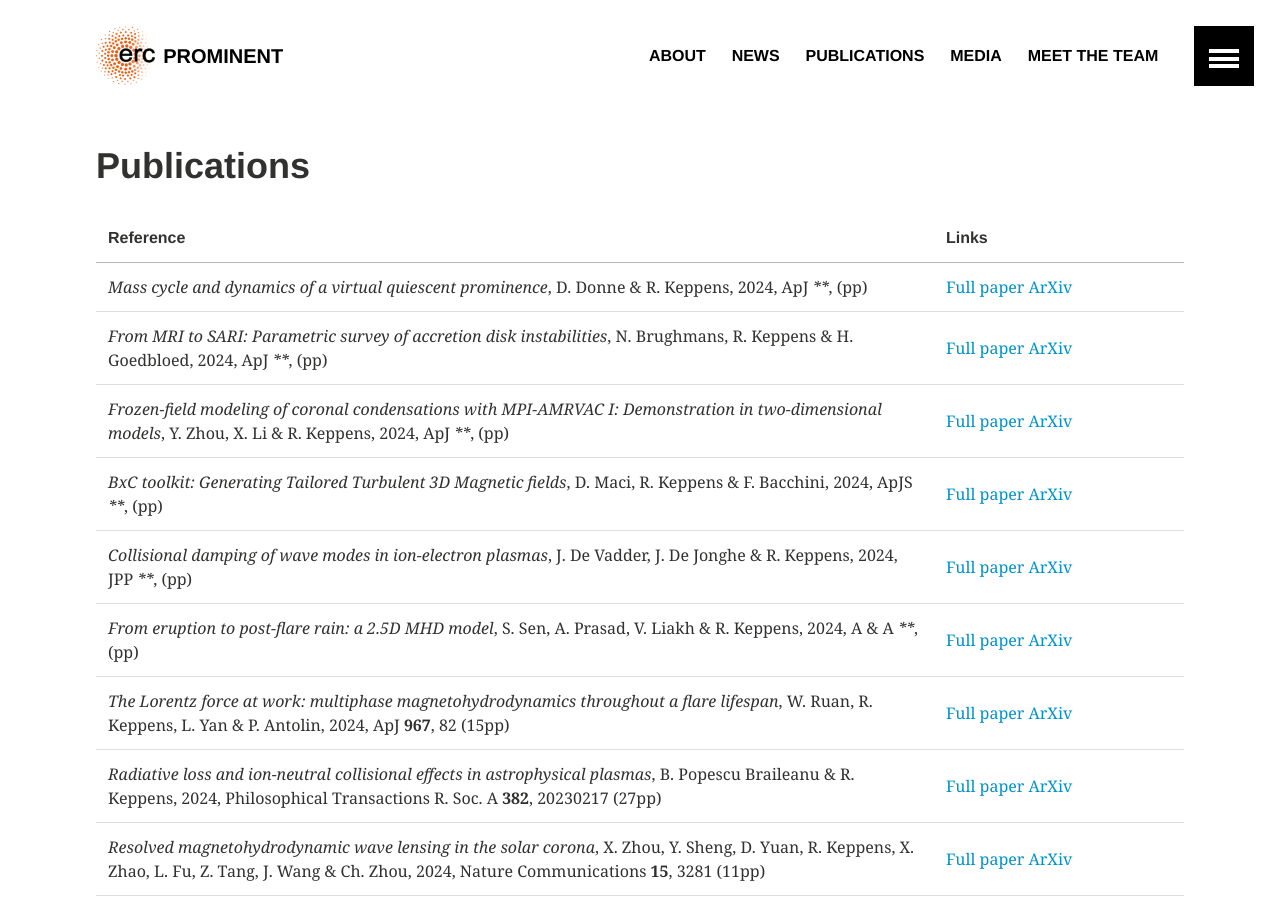
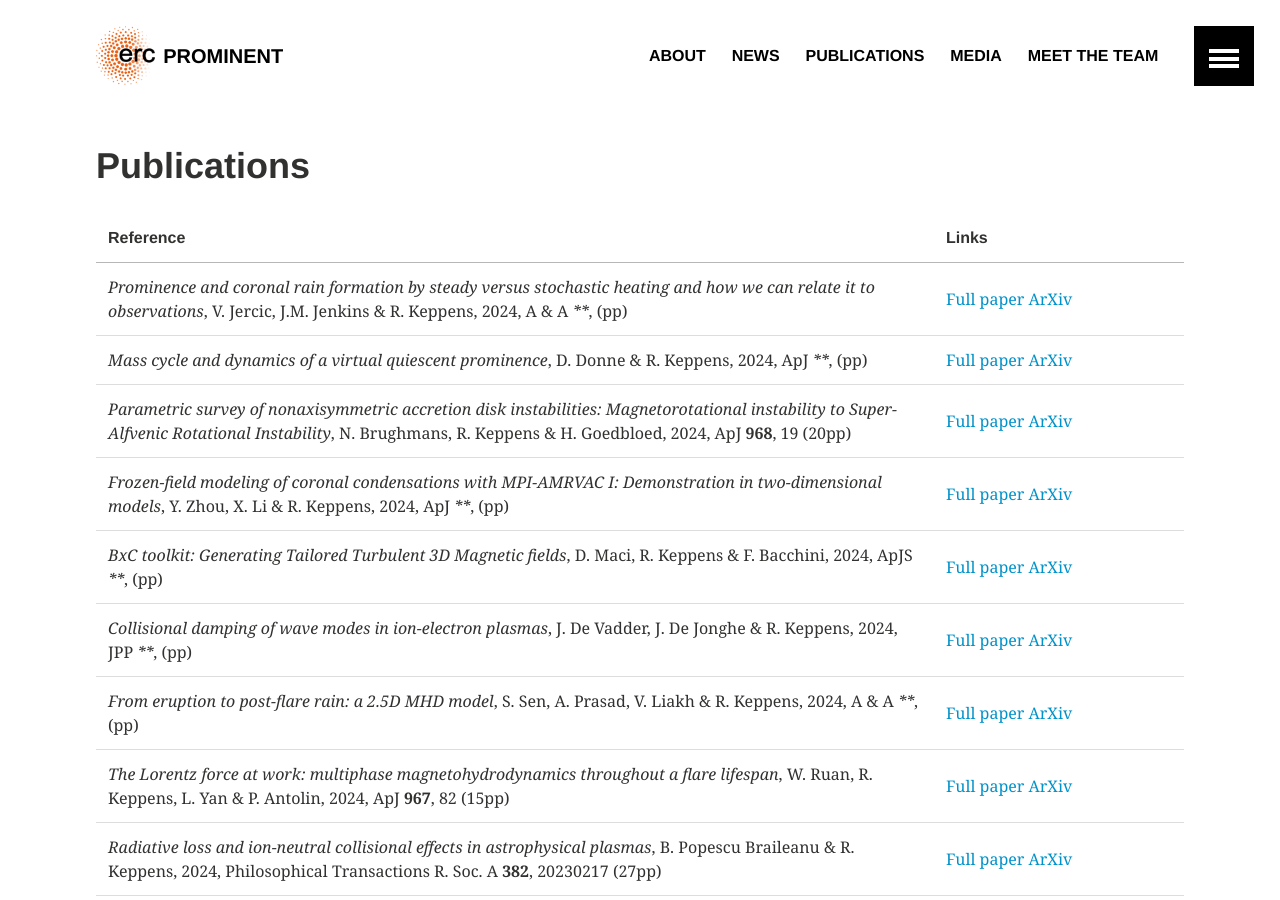
Before and after one commit to erc-prominent/erc-prominent.github.io, a Jekyll site: the page built from publications/index.md, in a window 1280 px wide and 900 px high. Built offline with Jekyll 4.4.1, drawn with Linux system fonts in a browser that asks for light colours.

Commit message:
deploy 177c2a855592d9b828bc946846a6cfe18bb7f380:

```diff
--- a/publications/index.md
+++ b/publications/index.md
@@ -9,8 +9,9 @@ share: false
 
 | Reference | Links |
 |:--------- |:----- |
+| _Prominence and coronal rain formation by steady versus stochastic heating and how we can relate it to observations_, V. Jercic, J.M. Jenkins & R. Keppens, 2024, A & A  ****,  (pp) | [Full paper](https://doi.org/10.1051/0004-6361/) [ArXiv](https://arxiv.org/pdf/2406.02955.pdf)  |
 | _Mass cycle and dynamics of a virtual quiescent prominence_, D. Donne & R. Keppens, 2024, ApJ ****,  (pp) | [Full paper](https://doi.org/10.3847/) [ArXiv](https://arxiv.org/pdf/2405.20048.pdf)  |
-| _From MRI to SARI: Parametric survey of accretion disk instabilities_, N. Brughmans, R. Keppens & H. Goedbloed, 2024, ApJ ****,  (pp) | [Full paper](https://doi.org/10.3847/) [ArXiv](https://arxiv.org/pdf/2404.06925.pdf)  |
+| _Parametric survey of nonaxisymmetric accretion disk instabilities: Magnetorotational instability to Super-Alfvenic Rotational Instability_, N. Brughmans, R. Keppens & H. Goedbloed, 2024, ApJ **968**, 19 (20pp) | [Full paper](https://doi.org/10.3847/1538-4357/ad3d52) [ArXiv](https://arxiv.org/pdf/2404.06925.pdf)  |
 | _Frozen-field modeling of coronal condensations with MPI-AMRVAC I: Demonstration in two-dimensional models_, Y. Zhou, X. Li  & R. Keppens, 2024, ApJ ****,  (pp) | [Full paper](https://doi.org/10.3847/) [ArXiv](https://arxiv.org/pdf/2404.17056.pdf)  |
 | _BxC toolkit: Generating Tailored Turbulent 3D Magnetic fields_, D. Maci, R. Keppens & F. Bacchini, 2024, ApJS ****,  (pp) | [Full paper](https://doi.org/10.3847/) [ArXiv](https://arxiv.org/pdf/2405.09587.pdf)  |
 | _Collisional damping of wave modes in ion-electron plasmas_, J. De Vadder, J. De Jonghe & R. Keppens, 2024, JPP ****,  (pp) | [Full paper](https://doi.org/) [ArXiv](https://arxiv.org/pdf/2405.11565.pdf)  |
```
